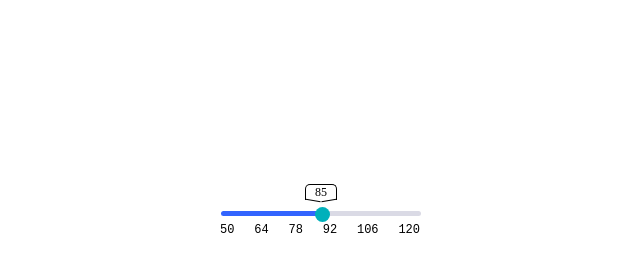
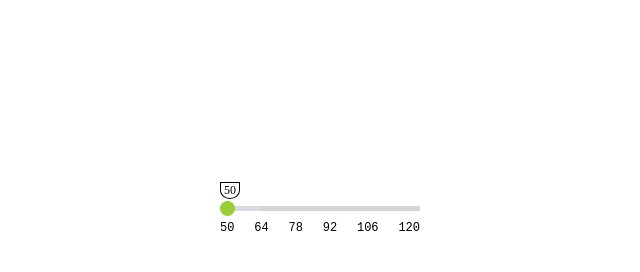
Before and after one commit to Samirox66/ngSlider, a website built with webpack: page src/index.pug in a window 1280 px wide. Shown: the whole page, without its empty margins (320-960 px from the left). Built offline with nearby package versions, Linux system fonts and the light colour scheme.

Commit message:
Changed elements to divs instead of inputs

```diff
--- a/src/index.pug
+++ b/src/index.pug
@@ -7,6 +7,4 @@ html(lang="en")
     body
         .container
             .slider-wrapper
-                .ng-slider
-                    .ng-slider__slider-wrapper
-                        input.ng-slider__slider(type="range" id="ng-slider")
+                .ng-slider.js-ng-slider(id="slider-1")
--- a/src/index.ts
+++ b/src/index.ts
@@ -3,4 +3,4 @@ import './styles.scss';
 import './plugin/slider';
 import './plugin/slider.scss'
 
-($('#slider-1') as any).ngSlider({range: false, id: 'ng-slider', max: 120, min: 50, isValueVisible: true});
+($('#slider-1') as any).ngSlider({range: false, id: 'slider-1', max: 120, min: 50, isValueVisible: true, value: 50});
--- a/src/plugin/components/model/model.ts
+++ b/src/plugin/components/model/model.ts
@@ -1,3 +1,5 @@
+import Observer from "../Observer/Observer";
+
 export interface Options {
     range: boolean,
     id: string,
@@ -10,14 +12,20 @@ export interface Options {
     isVertical?: boolean,
 }
 
-class Model {
-    options: Options;
+class Model extends Observer{
+    private options: Options;
 
     constructor(options: Options) {
+        super();
         this.options = options;
+        if (!options.value) {
+            this.options.value = (options.max - options.min) / 2;
+        }
     }
 
-
+    get getOptions() {
+        return this.options;
+    }
 }
 
 export default Model;
--- a/src/plugin/components/presenter/presenter.ts
+++ b/src/plugin/components/presenter/presenter.ts
@@ -21,19 +21,19 @@ class Presenter {
     }
 
     onInit() {
-        this.view.addSliderInputListener();
-        this.view.addProgressBarClickListener();
+        this.view.addObserver(this.sliderInputListener);
+        this.view.addObserver(this.progressBarElementClickListener);
     }
 
     sliderInputListener() {
-        this.model.options.value = parseInt(this.view.getViewElements.firstInput.getSliderInput.value);
-        this.view.valueChanged(this.model.options);
+        //this.model.getOptions.value = parseInt(this.view.getViewElements.firstHandle.getSliderHandle.value);
+        //this.view.valueChanged(this.model.getOptions);
     }
 
     progressBarElementClickListener(element: HTMLDivElement) {
-        this.model.options.value = parseInt(element.getAttribute('value') ?? '85');
-        this.view.getViewElements.firstInput.getSliderInput.value = this.model.options.value.toString();
-        this.view.valueChanged(this.model.options);
+        //this.model.getOptions.value = parseInt(element.getAttribute('value') ?? '85');
+        //this.view.getViewElements.firstHandle.getSliderHandle.value = this.model.getOptions.value.toString();
+        //this.view.valueChanged(this.model.getOptions);
     }
 }
 
--- /dev/null
+++ b/src/plugin/components/view/SliderHandle.ts
@@ -0,0 +1,17 @@
+class SliderHandle {
+    private sliderHandle: HTMLDivElement;
+
+    constructor() {
+        this.sliderHandle = document.createElement('div');
+    }
+
+    setAttributes(max: number, min: number, value: number) {
+
+    }
+
+    get getSliderHandle() {
+        return this.sliderHandle;
+    }
+}
+
+export default SliderHandle;
--- a/src/plugin/components/view/sliderInput.ts
+++ /dev/null
@@ -1,19 +0,0 @@
-class SliderInput {
-    private sliderInput: HTMLInputElement;
-
-    constructor(sliderInput: HTMLInputElement) {
-        this.sliderInput = sliderInput;
-    }
-
-    setAttributes(max: number, min: number, value: number) {
-        this.sliderInput.min = min.toString();
-        this.sliderInput.max = max.toString();
-        this.sliderInput.value = value.toString();
-    }
-
-    get getSliderInput() {
-        return this.sliderInput;
-    }
-}
-
-export default SliderInput;
--- a/src/plugin/components/view/view.ts
+++ b/src/plugin/components/view/view.ts
@@ -1,76 +1,88 @@
-import Presenter from '../Presenter/Presenter';
 import SliderTrack from './SliderTrack'
-import SliderInput from './SliderInput';
+import SliderHandle from './SliderHandle';
 import ProgressBar from './ProgressBar';
 import CurrentValue from './СurrentValue';
 import { Options } from '../Model/Model';
+import Observer from '../Observer/Observer';
 
 export interface ViewElements {
     sliderTrack: SliderTrack,
     progressBar: ProgressBar,
-    firstInput: SliderInput,
-    currentValue: CurrentValue,
-    secondInput?: SliderInput
+    firstHandle: SliderHandle,
+    firstValue: CurrentValue,
+    secondValue?: CurrentValue,
+    secondHandle?: SliderHandle
 }
 
-class View {
+class View extends Observer {
     private viewElements: ViewElements;
-    private presenter: Presenter | undefined;
+    private slider: HTMLElement;
 
-    constructor(viewElements: ViewElements) {
+    constructor(id: string) {
+        super();
+        const progressBar = new ProgressBar();
+        const sliderTrack = new SliderTrack();
+        const firstHandle = new SliderHandle();
+        const firstValue = new CurrentValue();
+        this.viewElements = {
+            progressBar: new ProgressBar(),
+            sliderTrack: new SliderTrack(),
+            firstHandle: new SliderHandle(),
+            firstValue: new CurrentValue(),
+        }
+        if (document.getElementById(id)) {
+            this.slider = document.getElementById(id) ?? document.createElement('div');
+        } else {
+            throw new Error("Wrong Id");
+        }
+    }
+
+    setViewElements(viewElements: ViewElements) {
         this.viewElements = viewElements;
     }
 
-    static createViewElements(options: Options): ViewElements {
-        const progressBar = new ProgressBar();
-        const sliderTrack = new SliderTrack();
-        const firstInput = new SliderInput(<HTMLInputElement>document.getElementById(options.id));
-        const currentValue = new CurrentValue();
-        progressBar.create(options.max, options.min);
-        sliderTrack.create();
-        firstInput.setAttributes(options.max, options.min, options.value ?? (options.max + options.min) / 2);
-        currentValue.getCurrentValue.classList.add('ng-slider__current-value');
-        firstInput.getSliderInput.parentElement?.parentElement?.append(progressBar.getProgressBar);
-        firstInput.getSliderInput.parentElement?.prepend(sliderTrack.getSliderTrack);
-        firstInput.getSliderInput.parentElement?.parentElement?.prepend(currentValue.getCurrentValue);
-        currentValue.setCurrentValue(firstInput.getSliderInput.value);
-        const percent: number = ((parseInt(firstInput.getSliderInput.value) - options.min) / (options.max - options.min)) * 100;
+    createViewElements(options: Options) {
+        this.viewElements.progressBar.create(options.max, options.min);
+        this.viewElements.sliderTrack.create();
+        this.viewElements.firstHandle.setAttributes(options.max, options.min, options.value ?? (options.max + options.min) / 2);
+        this.viewElements.firstValue.getCurrentValue.classList.add('ng-slider__current-value');
+        this.viewElements.firstHandle.getSliderHandle.classList.add('ng-slider__handle');
+        this.slider.append(this.viewElements.progressBar.getProgressBar);
+        this.slider.append(this.viewElements.sliderTrack.getSliderTrack);
+        this.slider.append(this.viewElements.firstHandle.getSliderHandle);
+        this.viewElements.firstHandle.getSliderHandle.append(this.viewElements.firstValue.getCurrentValue);
+        this.viewElements.firstValue.setCurrentValue(options.value.toString());
+        const percent: number = ((options.value - options.min) / (options.max - options.min)) * 100;
         const marginLeft = percent - 15 * percent / 100;
-        currentValue.getCurrentValue.style.marginLeft = `${marginLeft}%`;
-        sliderTrack.getSliderTrack.style.background = `linear-gradient(to right, #3264fe ${percent}%, #dadae5 ${percent}%)`;
-        return {
-            sliderTrack,
-            progressBar,
-            firstInput,
-            currentValue
-        }
-    }
-
-    setPresenter(presenter: Presenter) {
-        this.presenter = presenter;
-    }
-
-    get getPresenter() {
-        return this.presenter;
+        this.viewElements.firstValue.getCurrentValue.style.marginLeft = `${marginLeft}%`;
+        this.viewElements.sliderTrack.getSliderTrack.style.background = `linear-gradient(to right, #3264fe ${percent}%, #dadae5 ${percent}%)`;
     }
 
     get getViewElements() {
         return this.viewElements;
     }
 
-    addSliderInputListener() {
-        this.viewElements.firstInput.getSliderInput.addEventListener('input', (e) => this.presenter?.sliderInputListener());
+    /*setPresenter(presenter: Presenter) {
+        this.presenter = presenter;
     }
 
-    addProgressBarClickListener() {
-        this.viewElements.progressBar.getProgressBar.childNodes.forEach(element => element.addEventListener('click', (e) => this.presenter?.progressBarElementClickListener(<HTMLDivElement>element)));
+    get getPresenter() {
+        return this.presenter;
+    }*/
+
+    sliderInputListener() {
+        this.viewElements.firstHandle.getSliderHandle.addEventListener('input', (e) => this.notifyObservers);
+    }
+
+    progressBarClickListener() {
+        this.viewElements.progressBar.getProgressBar.childNodes.forEach(element => element.addEventListener('click', (e) => this.notifyObservers));
     }
 
     valueChanged(options: Options) {
-        const percent: number = ((parseInt(this.viewElements.firstInput.getSliderInput.value) - options.min) / (options.max - options.min)) * 100;
+        const percent: number = ((options.value - options.min) / (options.max - options.min)) * 100;
         const marginLeft = percent - 15 * percent / 100;
-        this.viewElements.currentValue.getCurrentValue.style.marginLeft = `${marginLeft}%`;
-        this.viewElements.currentValue.getCurrentValue.textContent = options.value.toString();
+        this.viewElements.firstValue.getCurrentValue.style.marginLeft = `${marginLeft}%`;
+        this.viewElements.firstValue.getCurrentValue.textContent = options.value.toString();
         this.viewElements.sliderTrack.getSliderTrack.style.background = `linear-gradient(to right, #3264fe ${percent}%, #dadae5 ${percent}%)`;
     }
 }
--- a/src/plugin/slider.scss
+++ b/src/plugin/slider.scss
@@ -1,4 +1,5 @@
 .ng-slider__slider {
+    position: absolute;
     -webkit-appearance: none;
     -moz-appearance: none;
     appearance: none;
@@ -7,7 +8,7 @@
     position: absolute;
     background-color: transparent;
     pointer-events: none;
-    &::-webkit-slider-thumb {
+    /*&::-webkit-slider-thumb {
         -webkit-appearance: none;
         width: 15px;
         height: 15px;
@@ -45,16 +46,15 @@
     &::-ms-track {
         appearance: none;
         height: 5px;
-    }
+    }*/
 }
 
 .ng-slider__slider-track {
-    width: 100%;
+    position: absolute;
+    width: 20%;
     height: 5px;
-    position: absolute;
-    top: 6px;
     border-radius: 5px;
-    background-color: #d5d5d5;
+    background-color: red;
     margin-left: 1px;
 }
 
@@ -65,13 +65,24 @@
 }
 
 .ng-slider {
-    width: 100%;
+    width: 200px;
+    height: 5px;
+    background-color: #d5d5d5;
     position: relative;
-    display: flex;
-    flex-direction: column;
+}
+
+.ng-slider__handle {
+    position: absolute;
+    width: 15px;
+    height: 15px;
+    border-radius: 50%;
+    background-color: yellowgreen;
+    top: -5px;
+    cursor: pointer;
 }
 
 .ng-slider__values {
+    position: absolute;
     width: 100%;
     height: 10px;
     margin-top: 15px;
@@ -89,34 +100,14 @@
 }
 
 .ng-slider__current-value {
-    width: 15%;
+    width: 120%;
     height: max-content;
-    margin-bottom: 5px;
+    bottom: 17px;
+    left: 0;
     border: 1px solid black;
-    border-top-left-radius: 5px;
-    border-top-right-radius: 5px;
+    border-bottom-left-radius: 50%;
+    border-bottom-right-radius: 50%;
     font-size: 12px;
     text-align: center;
-    position: relative;
-    border-bottom: none;
-    &::before {
-        content: '';
-        position: absolute;
-        width: 50%;
-        height: 25%;
-        transform: rotate(10deg);
-        border-bottom: 1px solid black;
-        top: 11px;
-        right: 15px;
-    }
-    &::after {
-        content: '';
-        position: absolute;
-        width: 50%;
-        height: 25%;
-        transform: rotate(-10deg);
-        border-bottom: 1px solid black;
-        top: 11px;
-        left: 15px;
-    }
+    position: absolute;
 }
--- a/src/plugin/slider.ts
+++ b/src/plugin/slider.ts
@@ -1,10 +1,6 @@
 import Presenter from './components/Presenter/Presenter'
 import Model, {Options} from './components/Model/Model'
 import View, {ViewElements} from './components/View/View'
-import SliderTrack from './components/View/SliderTrack';
-import SliderInput from './components/View/SliderInput';
-import ProgressBar from './components/View/ProgressBar';
-import CurrentValue from './components/View/СurrentValue'
 
 declare global {
     interface JQuery {
@@ -17,11 +13,11 @@ declare global {
 
     }
     $.fn.ngSlider = function(options: Options) {
-        const viewElements = View.createViewElements(options);
-        const view = new View(viewElements);
         const model = new Model(options);
+        const view = new View(options.id);
+        view.createViewElements(model.getOptions);
         const slider = new Presenter(view, model);
-        view.setPresenter(slider);
+        //view.setPresenter(slider);
         slider.onInit();
     };
 })(jQuery);
```
Also changed, not shown: src/plugin/components/Observer/Observer.ts (+16 -6 lines).
